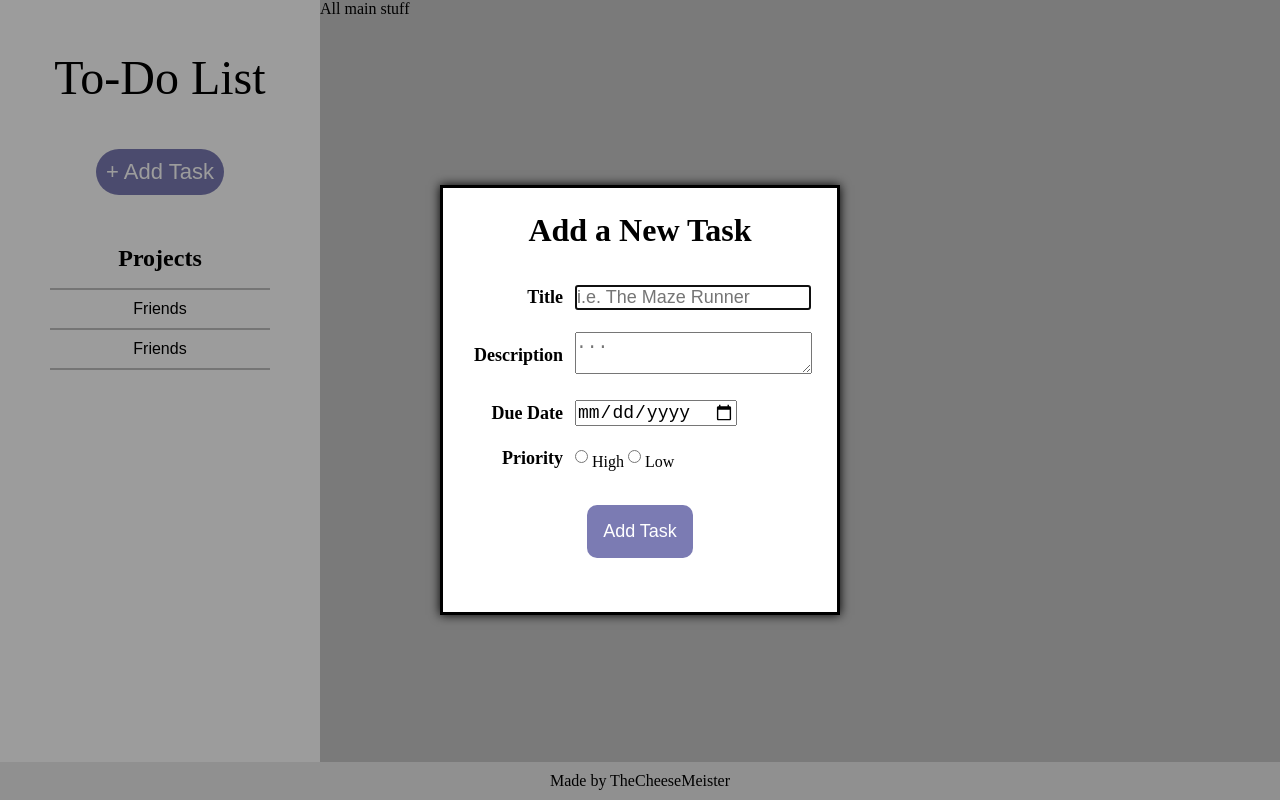
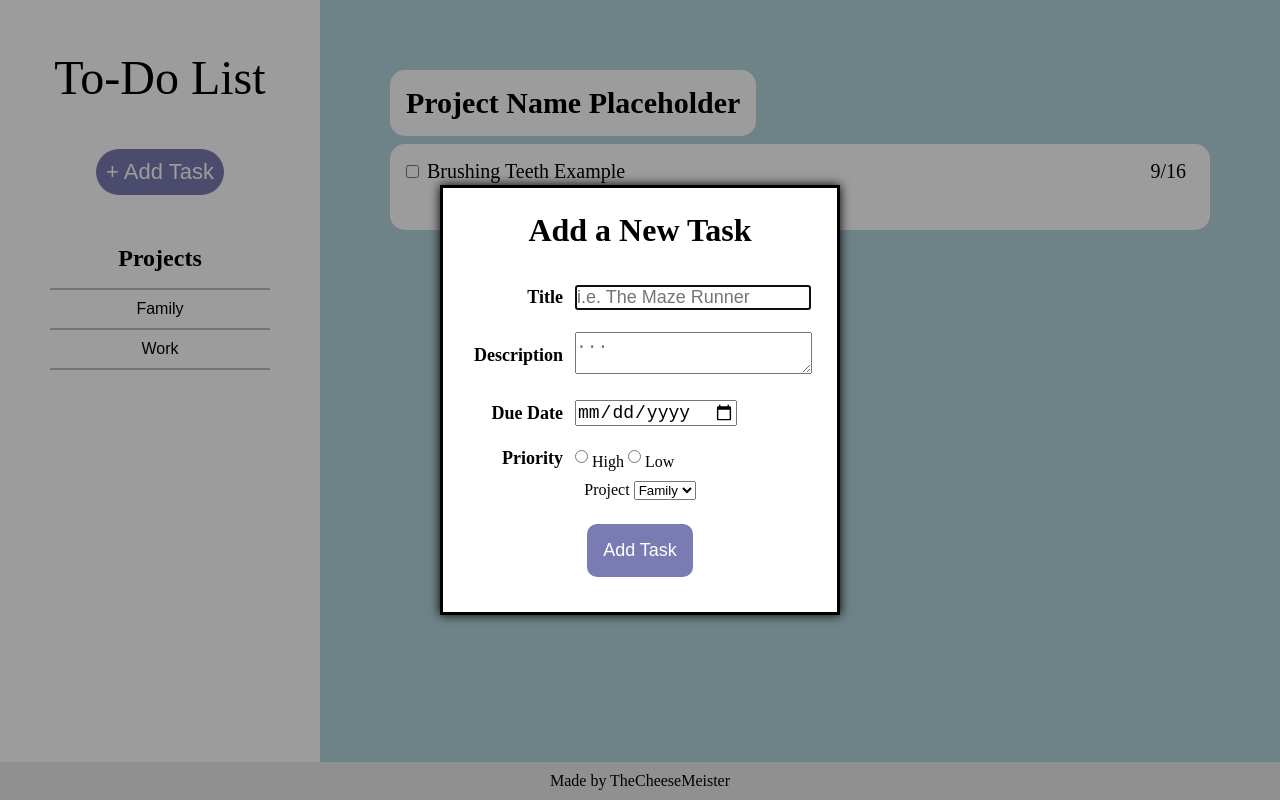
Before and after one commit to TheCheeseMeister/Todo-List, a website built with webpack: page src/index.html in a window 1280 px wide. Both pictures are taken after a click on the button "+ Add Task". Built offline with nearby package versions, Linux system fonts and the light colour scheme.

Commit message:
Added task layout in main content area. You can click on a task to show the description of the task. Isn't smooth but that's due to visibility not working well with transition.

```diff
--- a/src/index.html
+++ b/src/index.html
@@ -16,13 +16,21 @@
 
             <div class="projects">
                 <h3>Projects</h3>
-                <button type="button">Friends</button>
-                <button type="button">Friends</button>
             </div>
         </div>
 
         <main class="index">
-            All main stuff
+            <h1>Project Name Placeholder</h1>
+
+            <div class="task" id="task">
+                <div class="task-main">
+                    <input type="checkbox" name="finished" id="finished">
+                    <p>Brushing Teeth Example</p>
+                    <p class="date">9/16</p>
+                </div>
+
+                <p class="task-desc" id="task-desc">Description is very coolYEAAAAAA</p>
+            </div>
         </main>
     </section>
 
@@ -61,6 +69,11 @@
                 <!--Dropdown for different projects-->
             </table>
 
+            <div>
+                <label for="selectProj">Project</label>
+                <select name="selectProj" id="selectProj"></select>
+            </div>
+
             <button type="submit">Add Task</button>
         </form>
     </dialog>
--- a/src/index.js
+++ b/src/index.js
@@ -9,31 +9,56 @@ const projects = [];
 const addTask = document.getElementById('addTask');
 const addForm = document.getElementById('addForm');
 
+// Dropdown menu
+const dropdown = document.getElementById('selectProj');
+
+// Add task - sidebar button
 const addTaskButton = document.getElementById('addTaskButton');
-addTaskButton.addEventListener("click", () => {
+addTaskButton.addEventListener("click", (event) => {
+    event.preventDefault();
+    // Updates dropdown menu before showing
+    var str = "";
+    for (let project of projects) {
+        str += `<option>${project.title}</option>`;
+    }
+    dropdown.innerHTML = str;
+
     addTask.showModal();
 });
 
 // Add Task Form Button
-addTask.children[0].children[2].addEventListener("click", (event) => {
+
+addTask.children[0].children[3].addEventListener("click", (event) => {
     event.preventDefault();
     addTask.close();
 
-    const formData = new FormData(addForm, addTask.children[0].children[2]);
+    //const formData = new FormData(addForm, addTask.children[0].children[2]);
     // formData.get('title');
     // addTaskToProject(project, formdata stuff);
     // need dropdown for existing projects
+    addForm.reset();
 });
 
-function addNewProject() {
-    projects.push(createProject("Family"));
+// Adding new projects
 
-    /*const temp = document.createElement("button");
-    temp.textContent = projects[0].title;
+function addNewProject(text) {
+    projects.push(createProject(text));
 
-    sidebar.appendChild(temp);*/
+    const temp = document.createElement("button");
+    temp.textContent = text
+
+    sidebar.children[2].appendChild(temp);
 }
 
 addNewProject("Family");
+addTaskToProject(projects[0], "Brush Teeth", "Really get in there", "3 Minutes", "NOW");
 
-addTaskToProject(projects[0], "Brush Teeth", "Really get in there", "3 Minutes", "NOW");
+addNewProject("Work");
+addTaskToProject(projects[1], "Finish ToDo List", "It's important", "yeah", "mhm");
+
+const testingTask = document.getElementById('task');
+const testingTaskDesc = document.getElementById('task-desc');
+
+testingTask.addEventListener("click", () => {
+    testingTaskDesc.classList.toggle("selected");
+});
--- a/src/style.css
+++ b/src/style.css
@@ -90,9 +90,67 @@ body {
     border-top-color: rgb(32, 44, 221);
 }
 
+/* Main Content */
+
 .index {
-    background-color: rgb(199, 199, 199);
+    display: flex;
+    flex-direction: column;
+    background-color: rgb(179, 213, 221);
+
+    padding: 70px;
 }
+
+.index > h1 {
+    font-size: 30px;
+    background-color: white;
+    margin-right: auto;
+
+    padding: 16px;
+
+    border-radius: 15px;
+}
+
+.task {
+    display: flex;
+    flex-direction: column;
+    gap: 8px;
+    background-color: white;
+    margin: 8px 0;
+    padding: 16px;
+
+    font-size: 20px;
+
+    border-radius: 15px;
+}
+
+.task-main {
+    display: flex;
+    gap: 8px;
+}
+
+.task-main > .date {
+    margin-left: auto;
+    margin-right: 8px;
+}
+
+.task:hover {
+    cursor: pointer;
+    background-color: rgb(237, 238, 238);
+}
+
+.task-desc {
+    visibility: collapse;
+}
+
+.selected {
+    visibility: visible;
+}
+
+.index * {
+    height: auto;
+}
+
+/* Footer */
 
 footer {
     background-color: rgb(235, 235, 235);
```
